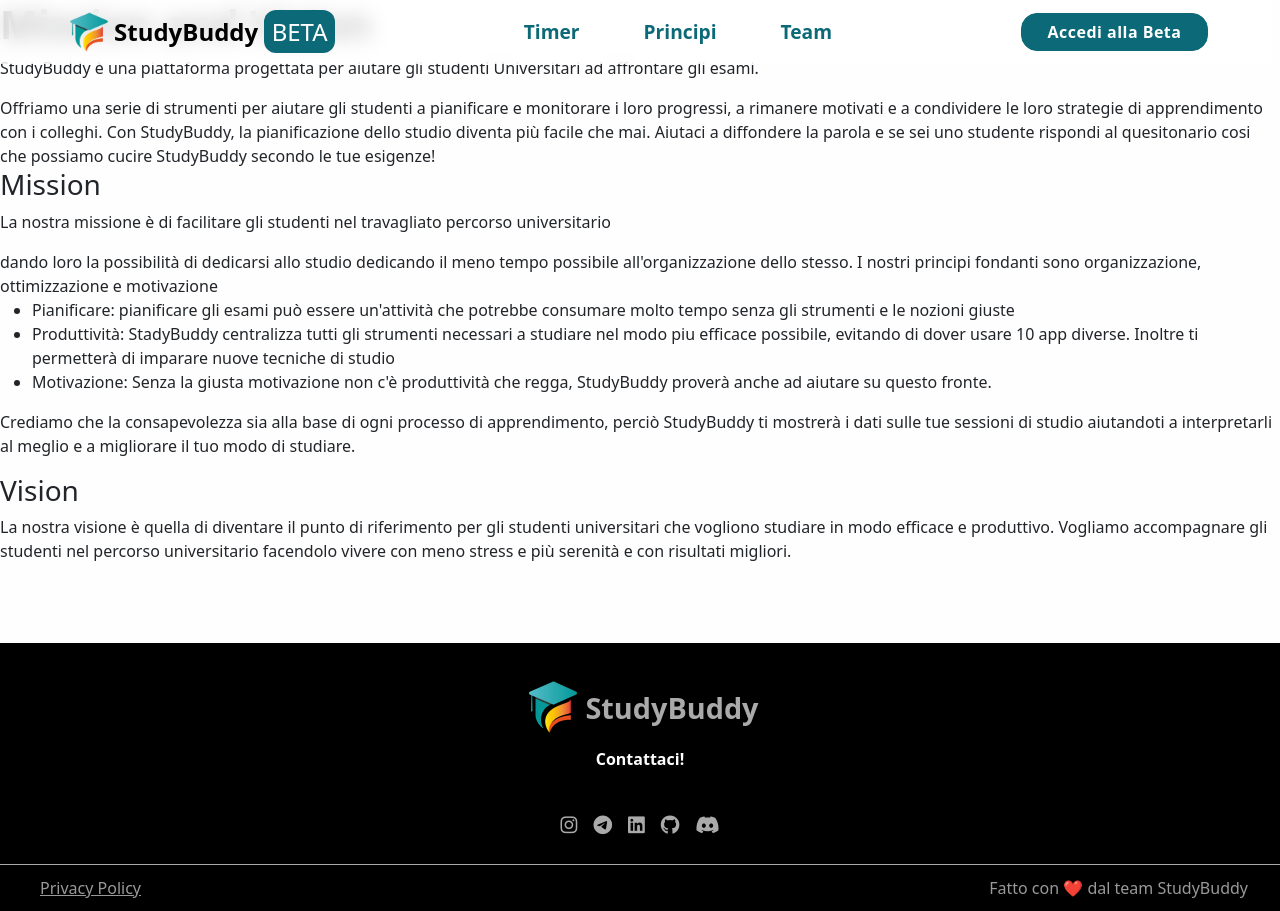
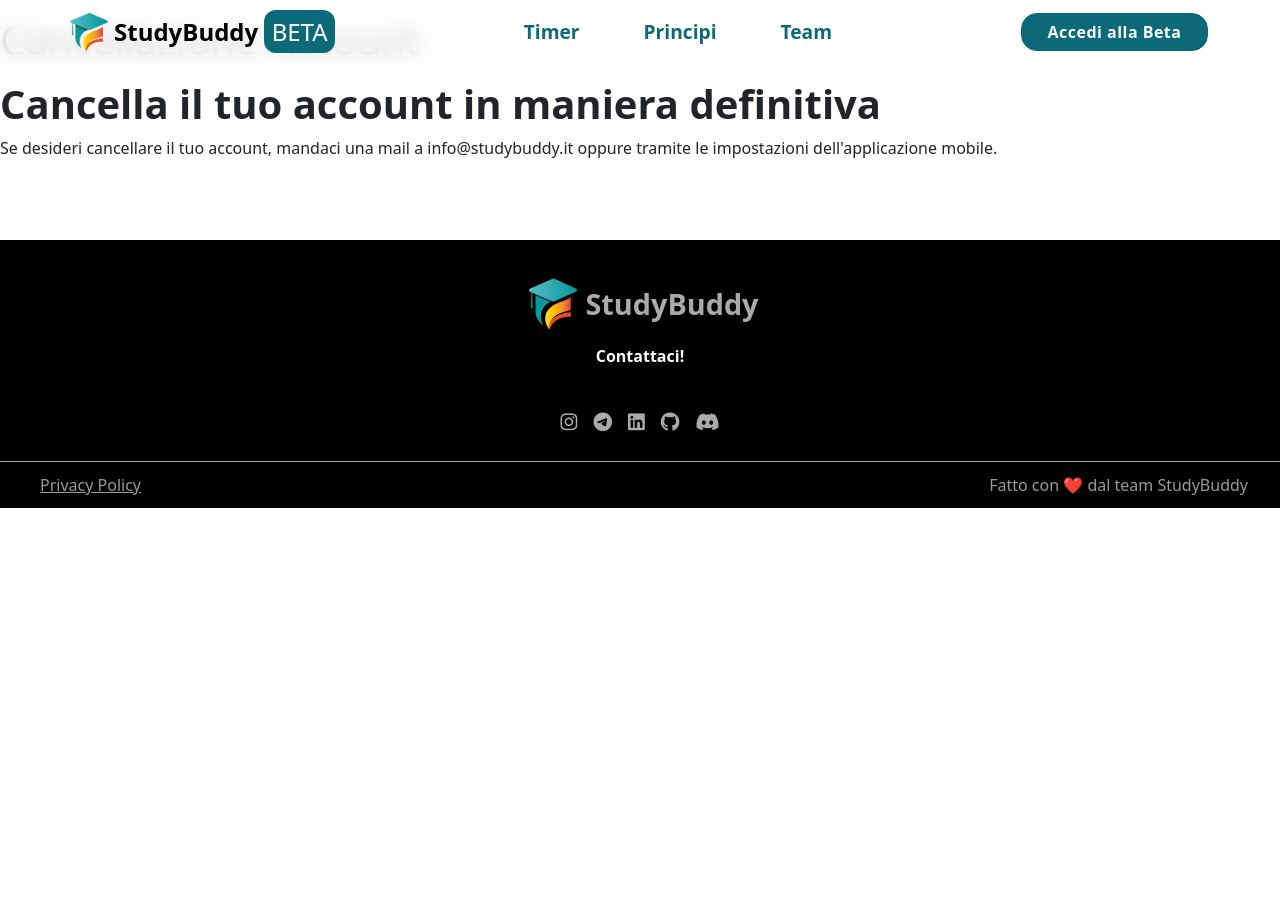
Before and after one commit to studybuddydev/studybuddy-website, a plain HTML site: page delete_account.html in a window 1280 px wide. After the commit the page ends 800 px from the top, so only its background shows below. Drawn offline with Linux system fonts and the light colour scheme; a script that the page names is missing.

Commit message:
Deploying to gh-pages from @ studybuddydev/studybuddy-website@d9fbd2bf2e165ca675a560a669c2b8f47adfc2b3 🚀

```diff
--- a/mission.html
+++ b/delete_account.html
@@ -38,21 +38,13 @@
       </div>
     </nav><a class="to-top hide" href="#studybuddy">
       <div class="fa fa-rocket"></div></a>
-    <section class="mission">
-      <h2>Mission and Vision</h2>
-      <p>StudyBuddy è una piattaforma progettata per aiutare gli studenti Universitari ad affrontare gli esami. </p>Offriamo una serie di strumenti per aiutare gli studenti a pianificare e monitorare i loro progressi, a rimanere motivati e a condividere le loro strategie di apprendimento con i colleghi.
-      Con StudyBuddy, la pianificazione dello studio diventa più facile che mai. Aiutaci a diffondere la parola e se sei uno studente rispondi al quesitonario cosi che possiamo cucire StudyBuddy secondo le tue esigenze!
-      <h3>Mission </h3>
-      <p>La nostra missione è di facilitare gli studenti nel travagliato percorso universitario </p>dando loro la possibilità di dedicarsi allo studio dedicando il meno tempo possibile all'organizzazione dello stesso.
-      I nostri principi fondanti sono organizzazione, ottimizzazione e motivazione
-      <ul>
-        <li>Pianificare: pianificare gli esami può essere un'attività che potrebbe consumare molto tempo senza gli strumenti e le nozioni giuste</li>
-        <li>Produttività: StadyBuddy centralizza tutti gli strumenti necessari a studiare nel modo piu efficace possibile, evitando di dover usare 10 app diverse. Inoltre ti permetterà di imparare nuove tecniche di studio </li>
-        <li>Motivazione: Senza la giusta motivazione non c'è produttività che regga, StudyBuddy proverà anche ad aiutare su questo fronte.</li>
-      </ul>
-      <p>Crediamo che la consapevolezza sia alla base di ogni processo di apprendimento, perciò StudyBuddy ti mostrerà i dati sulle tue sessioni di studio aiutandoti a interpretarli al meglio e a migliorare il tuo modo di studiare.</p>
-      <h3>Vision</h3>
-      <p>La nostra visione è quella di diventare il punto di riferimento per gli studenti universitari che vogliono studiare in modo efficace e produttivo. Vogliamo accompagnare gli studenti nel percorso universitario facendolo vivere con meno stress e più serenità e con risultati migliori.  </p>
+    <section class="main">
+      <p> </p>
+      <p> </p>
+      <h1>Cancellazione Account </h1>
+      <p> </p>
+      <h2>Cancella il tuo account in maniera definitiva </h2>
+      <p>Se desideri cancellare il tuo account, mandaci una mail a info@studybuddy.it oppure tramite le impostazioni dell'applicazione mobile.</p>
     </section>
     <footer><a href="/">
         <div class="logo"> <img src="../assets/img/bg/sb.webp" alt="background" height="50" loading="lazy">
```
Also changed, not shown: pug/delete_account.html (added, +9 -0 lines), script/server.js (+15 -15 lines), 1 other file.
